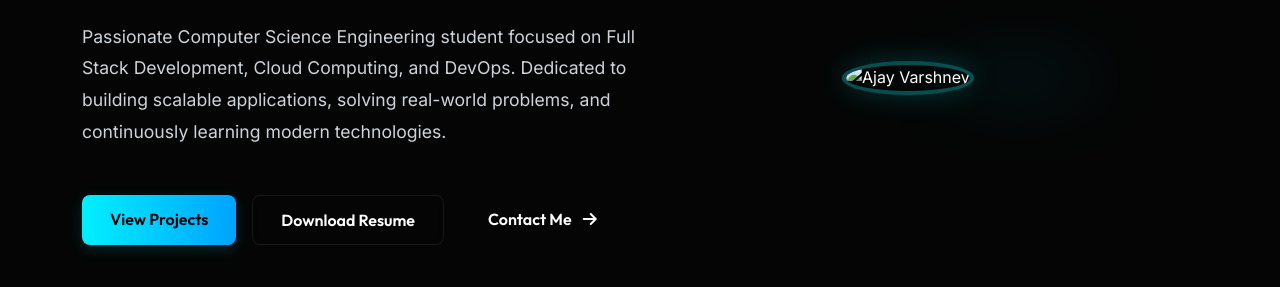
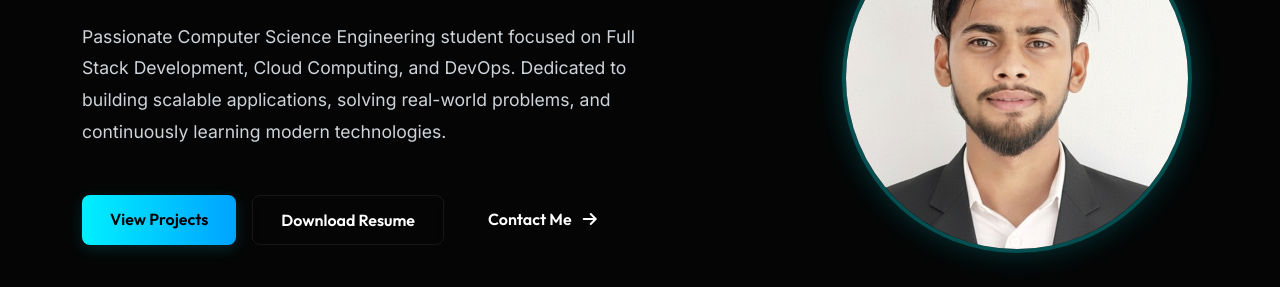
Before and after one commit to varshney654/portfolio, a website built with Vite: page index.html in a window 1280 px wide. Shown: the part 322-609 px from the top of the page. Built offline with nearby package versions, Linux system fonts and the light colour scheme; a script that the page names is missing; files whose address does not match are found by name.

Commit message:
Fix profile image

```diff
--- a/index.html
+++ b/index.html
@@ -76,7 +76,7 @@
         <div class="col-lg-4 order-1 order-lg-2 hero-image-col">
           <div class="hero-image-wrapper">
             <!-- Using the generated placeholder or a generic professional silhouette if needed. For now using the local AI image we'll assume is copied or replaced later, or a generic placeholder URL -->
-            <img src="/.profile.jpg" alt="Ajay Varshney" class="hero-img img-fluid" id="profile-img">
+            <img src="./public/profile.jpg" alt="Ajay Varshney" class="hero-img img-fluid" id="profile-img">
             <div class="glow-effect"></div>
           </div>
         </div>
```
